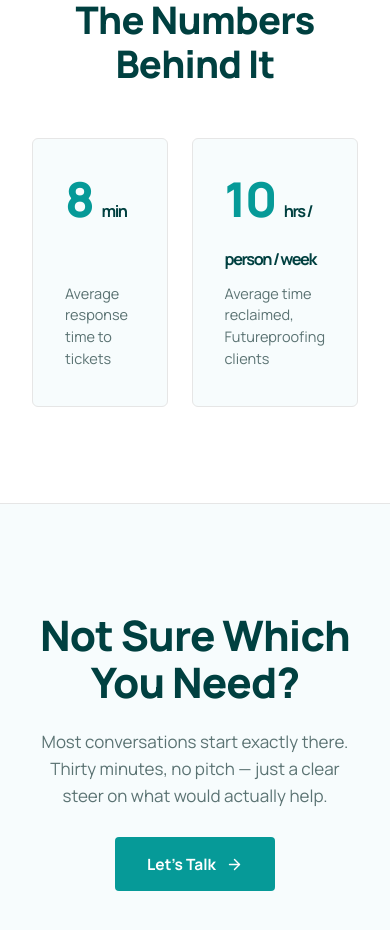
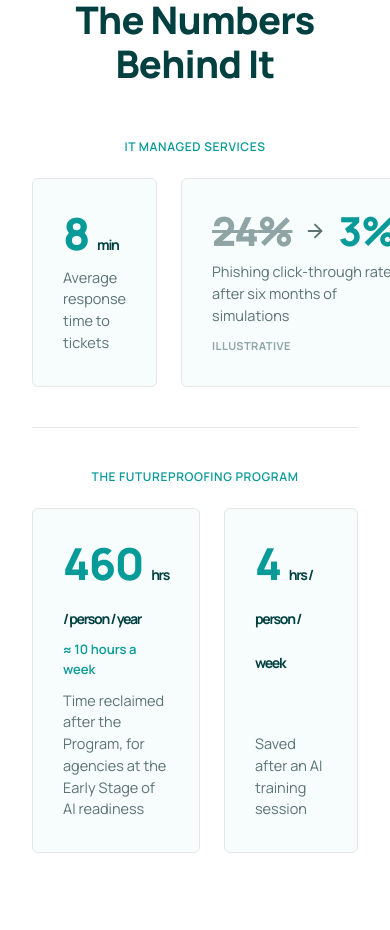
Before and after one commit to IC31-AT/2026_website, a Next.js app: page / in a window 390 px wide. Shown: the part 3420-4350 px from the top of the page. Built offline with nearby package versions, Linux system fonts and the light colour scheme.

Commit message:
output cards on homepage update

```diff
--- a/src/app/page.tsx
+++ b/src/app/page.tsx
@@ -25,12 +25,31 @@ const logos = [
 ];
 const marqueeLogos = logos.concat(logos);
 
-/* Results — two real figures, each counts up on scroll. Response time is the
-   live IT SLA average; the reclaimed-hours figure is the Tier 1 ("Early Stage")
-   value from the mini-assessment ROI model (10 hrs/person/week). */
-const results: { num: number; prefix?: string; suffix?: string; unit: string; label: string }[] = [
+/* Results — split into two clearly-divided rows: IT numbers and Futureproofing
+   numbers. Every figure counts up on scroll (reuses the data-countup pattern;
+   reduced-motion + formatting handled in siteMotion.ts).
+   Sources: 8 min = live IT SLA average. 24%->3% = phishing click rate over six
+   months of simulations (illustrative — see phishing-simulations page). 460 hrs
+   = "Early Stage" reclaimed per person/year (10 hrs/wk x 46 working weeks) — the
+   lowest band of the mini-assessment, which has the most to gain. 4 hrs/wk =
+   AI-training rollout case study. */
+type StatTile =
+  | { num: number; prefix?: string; suffix?: string; unit?: string; label: string; caption?: string }
+  | { from: number; to: number; unit?: string; label: string; illustrative?: boolean };
+
+const itResults: StatTile[] = [
   { num: 8, unit: 'min', label: 'Average response time to tickets' },
-  { num: 10, unit: 'hrs / person / week', label: 'Average time reclaimed, Futureproofing clients' },
+  { from: 24, to: 3, unit: '%', label: 'Phishing click-through rate after six months of simulations', illustrative: true },
+];
+
+const fppResults: StatTile[] = [
+  { num: 460, unit: 'hrs / person / year', label: 'Time reclaimed after the Program, for agencies at the Early Stage of AI readiness', caption: '≈ 10 hours a week' },
+  { num: 4, unit: 'hrs / person / week', label: 'Saved after an AI training session' },
+];
+
+const resultGroups: { label: string; items: StatTile[] }[] = [
+  { label: 'IT Managed Services', items: itResults },
+  { label: 'The Futureproofing Program', items: fppResults },
 ];
 
 const eyebrow = 'at-eyebrow';
@@ -135,14 +154,35 @@ export default function HomePage() {
             <span className={eyebrow}>Results</span>
             <h2 style={{ margin: 0, fontSize: 38, lineHeight: 1.15, letterSpacing: '-0.02em', fontWeight: 800, color: 'var(--text-heading)', textWrap: 'balance' }}>The Numbers Behind It</h2>
           </div>
-          <div className="at-keep-grid" style={{ display: 'grid', gridTemplateColumns: 'repeat(2, 1fr)', gap: 24, maxWidth: 760, margin: '0 auto' }}>
-            {results.map((r, i) => (
-              <div key={i} data-reveal data-reveal-delay={i * 90} style={{ display: 'flex', flexDirection: 'column', gap: 12, padding: '36px 32px', background: 'var(--surface-subtle)', border: '1px solid var(--border-default)', borderRadius: 'var(--radius-md)', minHeight: 176 }}>
-                <span style={{ fontSize: 'clamp(48px, 7vw, 72px)', lineHeight: 1, fontWeight: 800, letterSpacing: '-0.03em', color: 'var(--at-turquoise)' }}>
-                  {r.prefix}<span data-countup={r.num}>{r.num}</span>{r.suffix}
-                  <span style={{ fontSize: '0.34em', fontWeight: 700, color: 'var(--text-heading)', marginLeft: 8 }}>{r.unit}</span>
-                </span>
-                <span style={{ fontSize: 14.5, lineHeight: 1.5, color: 'var(--text-muted)', marginTop: 'auto', textWrap: 'pretty' }}>{r.label}</span>
+          <div style={{ maxWidth: 820, margin: '0 auto', display: 'flex', flexDirection: 'column', gap: 40 }}>
+            {resultGroups.map((group, gi) => (
+              <div key={group.label} data-reveal style={{ display: 'flex', flexDirection: 'column', gap: 22, paddingTop: gi > 0 ? 40 : 0, borderTop: gi > 0 ? '1px solid var(--border-default)' : 'none' }}>
+                <span className={eyebrow} style={{ textAlign: 'center' }}>{group.label}</span>
+                <div className="at-keep-grid" style={{ display: 'grid', gridTemplateColumns: 'repeat(2, 1fr)', gap: 24 }}>
+                  {group.items.map((r, i) => (
+                    <div key={i} data-reveal data-reveal-delay={i * 90} style={{ display: 'flex', flexDirection: 'column', gap: 10, padding: '32px 30px', background: 'var(--surface-subtle)', border: '1px solid var(--border-default)', borderRadius: 'var(--radius-md)', minHeight: 168 }}>
+                      {'from' in r ? (
+                        <span style={{ display: 'inline-flex', alignItems: 'baseline', gap: 12, fontSize: 'clamp(40px, 5.6vw, 60px)', lineHeight: 1, fontWeight: 800, letterSpacing: '-0.03em' }}>
+                          <span style={{ color: 'var(--at-faint)', textDecoration: 'line-through', textDecorationThickness: 3 }}><span data-countup={r.from}>{r.from}</span>{r.unit}</span>
+                          <Icon name="arrow-right" size={22} style={{ flex: 'none', color: 'var(--text-muted)', alignSelf: 'center' }} />
+                          <span style={{ color: 'var(--at-turquoise)' }}><span data-countup={r.to}>{r.to}</span>{r.unit}</span>
+                        </span>
+                      ) : (
+                        <span style={{ fontSize: 'clamp(44px, 6.4vw, 66px)', lineHeight: 1, fontWeight: 800, letterSpacing: '-0.03em', color: 'var(--at-turquoise)' }}>
+                          {r.prefix}<span data-countup={r.num}>{r.num}</span>{r.suffix}
+                          {r.unit && <span style={{ fontSize: '0.32em', fontWeight: 700, color: 'var(--text-heading)', marginLeft: 8 }}>{r.unit}</span>}
+                        </span>
+                      )}
+                      {'caption' in r && r.caption && (
+                        <span style={{ fontSize: 13, fontWeight: 600, color: 'var(--at-turquoise)' }}>{r.caption}</span>
+                      )}
+                      <span style={{ fontSize: 14.5, lineHeight: 1.5, color: 'var(--text-muted)', marginTop: 'auto', textWrap: 'pretty' }}>{r.label}</span>
+                      {'illustrative' in r && r.illustrative && (
+                        <span style={{ fontSize: 11, fontWeight: 700, letterSpacing: '0.04em', textTransform: 'uppercase', color: 'var(--at-faint)' }}>Illustrative</span>
+                      )}
+                    </div>
+                  ))}
+                </div>
               </div>
             ))}
           </div>
```
